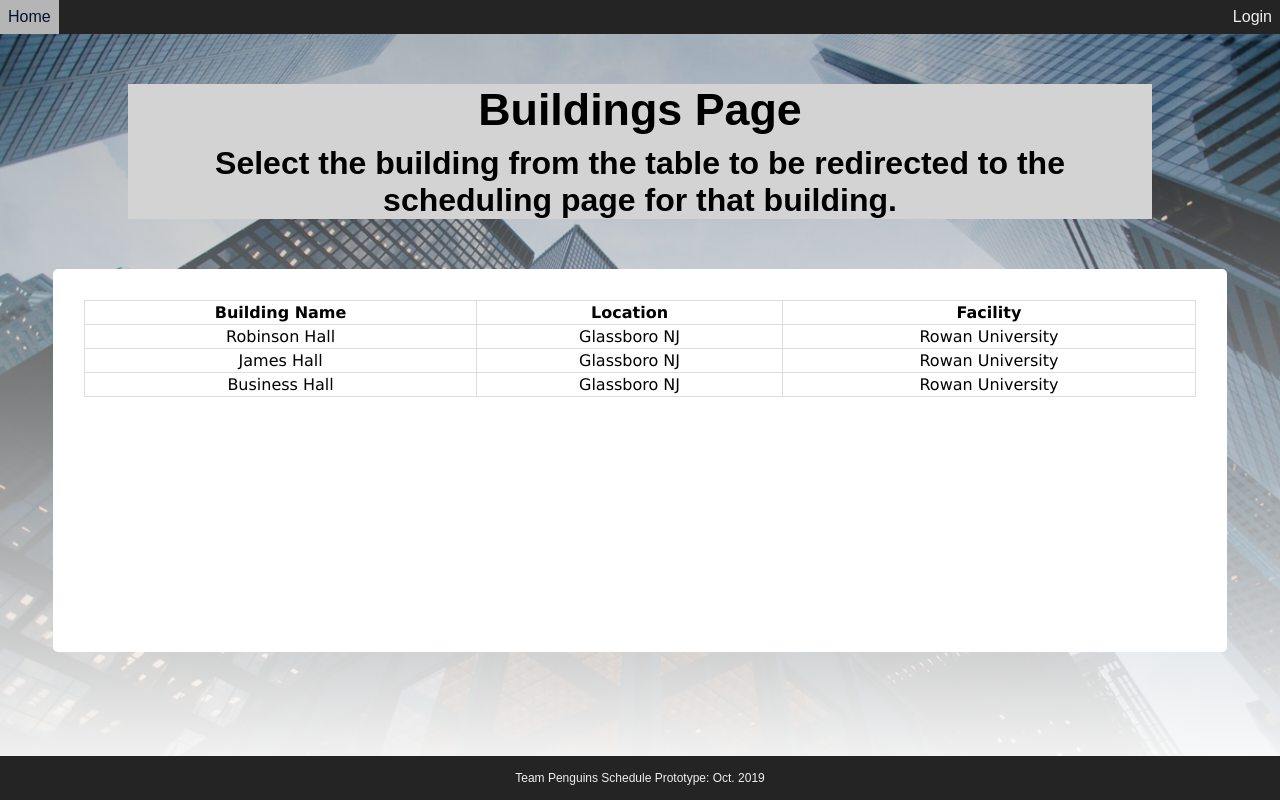
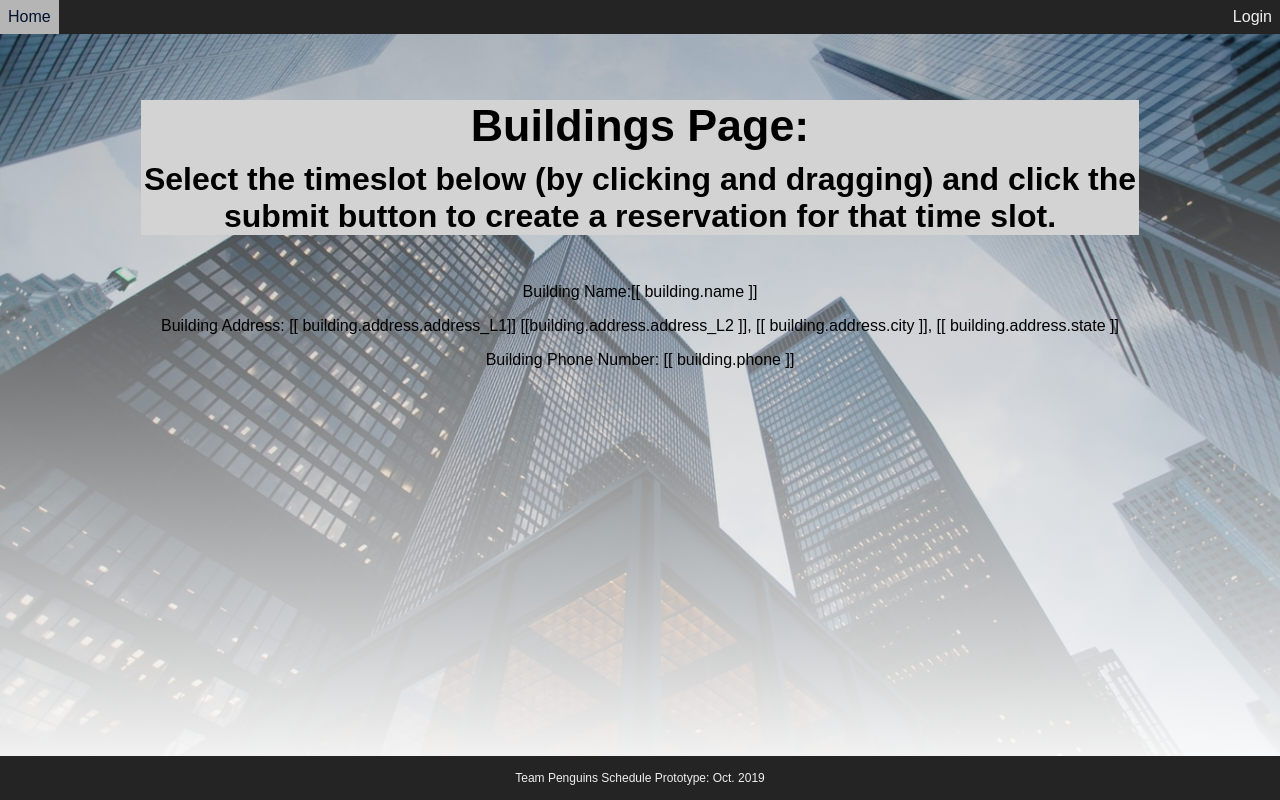
Before and after one commit to lama449/SeniorProject, a Flask app: template templates/Buildings.html in a window 1280 px wide. Run offline with Flask 2, Linux system fonts and the light colour scheme; the template is opened without the code that fills it, so the values that code supplies are empty; parts of the project's set-up code (start-up, migrations or seed data) failed here and were passed over; some libraries are stand-ins or nearby versions.

Commit message:
Updated facility and buildings html and changed app.py buildings to schedule

```diff
--- a/app.py
+++ b/app.py
@@ -71,8 +71,8 @@ def management():
 def register():
     return render_template('Registration.html')
 
-@app.route('/building', methods=['GET'])
-def building(b_id):
+@app.route('/schedule', methods=['GET'])
+def schedule(b_id):
     return render_template('Buildings.html', b_id=b_id)
 
 @app.route('/calendar', methods=['GET'])
--- a/templates/Buildings.html
+++ b/templates/Buildings.html
@@ -5,96 +5,6 @@
 <title>Penguin's Building Management</title>
 	<link rel="stylesheet" href="{{url_for('static', filename='homestyles.css')}}">
 	<link rel="icon" href="{{url_for('static', filename='calendar icon.png')}}">
-
-	<style>
-
-        th, td, p, input {
-            font: 16px Verdana;
-        }
-		table{
-			width: 100%;
-		}
-        table, th, td
-        {
-            border: solid 1px #DDD;
-            border-collapse: collapse;
-            padding: 2px 3px;
-			margin: auto;
-            text-align: center;
-        }
-        th {
-            font-weight:bold;
-        }
-		tr :hover {
-			cursor:pointer;
-		}
-	</style>
-
-	<script type="text/javascript">
-
-	document.addEventListener("DOMContentLoaded", function CreateTableFromJSON() {
-        var buildings = [
-            {
-                "Building Name": "Robinson Hall",
-                "Location": "Glassboro NJ",
-                "Facility": "Rowan University"
-            },
-            {
-				"Building Name": "James Hall",
-                "Location": "Glassboro NJ",
-                "Facility": "Rowan University"
-            },
-            {
-				"Building Name": "Business Hall",
-                "Location": "Glassboro NJ",
-                "Facility": "Rowan University"
-            }
-        ]
-
-        // Get Value for HTML Table Header
-        // ('Building Name', 'Location', 'Facility')
-        var col = [];
-        for (var i = 0; i < buildings.length; i++) {
-            for (var key in buildings[i]) {
-                if (col.indexOf(key) === -1) {
-                    col.push(key);
-                }
-            }
-        }
-
-        // Build Dynamic Table
-        var table = document.createElement("table");
-
-        // Build Table Header Row and Add Table Headers
-
-        var tr = table.insertRow(-1);                   // Table Row
-
-        for (var i = 0; i < col.length; i++) {
-            var th = document.createElement("th");      // Table Header
-            th.innerHTML = col[i];
-            tr.appendChild(th);
-        }
-
-        // Add JSON Values to Table
-        for (var i = 0; i < buildings.length; i++) {
-
-            tr = table.insertRow(-1);
-
-            for (var j = 0; j < col.length; j++) {
-                var tabCell = tr.insertCell(-1);
-                tabCell.innerHTML =buildings[i][col[j]];
-				tabCell.addEventListener("click", (function(){
-					window.location = "{{ url_for('calendar') }}"
-				}));
-            }
-        }
-
-        // Add New Created Table from JSON Data to Table
-        var divContainer = document.getElementById("buildings");
-        divContainer.innerHTML = "";
-        divContainer.appendChild(table);
-    });
-</script>
 
 </head>
 
@@ -105,20 +15,58 @@
 	<div class="content">
 
 		<!-- Center Text -->
-		<div>
-			<h1 style="background:lightgrey; text-align: center; width:80%; margin: 50px auto auto auto;">Buildings Page</h1>
-			<h4 style="background:lightgrey; text-align: center; width:80%; padding-top: 10px; margin: 0px auto auto auto;">Select the building from the table to be redirected to the scheduling page for that building.</h4>
+		<div class="primary-content container">
+
+			<h1 style="background:lightgrey; text-align: center; width:80%; margin: 50px auto auto auto;">Buildings Page: </h1>
+            <h4 style="background:lightgrey; text-align: center; width:80%; padding-top: 10px; margin: 0px auto auto auto;">Select the timeslot below (by clicking and dragging) and click the submit button to create a reservation for that time slot.</h4>
+
 		</div>
 
-		<!-- Confirmation Text -->
-		<div style="overflow-y: auto; background:white; text-align: justify; width:90%; height:50%; margin: 50px auto 10px auto; padding: 10px;  border: 1px solid transparent; border-radius: 5px;">
+		<!-- Calendar & Information -->
+		<div class="secondary-content container">
 
-			<div style="padding: 20px;" id="buildings"></div>
+            <div style="text-align: center">
 
+                <p> Building Name:[[ building.name ]] </p>
+                <p> Building Address: [[ building.address.address_L1]] [[building.address.address_L2 ]], [[ building.address.city ]], [[ building.address.state ]] </p>
+                <p> Building Phone Number: [[ building.phone ]]</p>
+
+            </div>
 		</div>
 
 	</div>
 
-	{% include 'footer.html' %}
+    {% include 'footer.html' %}
+
+
+    <script>
+
+        var vc = new Vue({
+            el: "#app",
+            data: {
+                b_id: "",
+                facility: [],
+                buildings: []
+            },
+            mounted(){
+                const requestBuildingURL = axios.get("{{ url_for('building', f_id=" + b_id + ") }}");
+                const requestRoomURL = axios.get("{{ url_for('facility', f_id=" + b_id + ") }}");
+
+                axios.all([requestBuildingURL, requestRoomURL])
+	  	            .then(axios.spread((res1, res2) => {
+                        this.buildings = res1.data;
+			            this.rooms= res2.data;
+                    }))
+                    .catch(error => console.log(error))
+            },
+            delimiters: ["[[", "]]"],
+            methods: {
+                getBuildingURL: function(building_id) {
+                    return "/facilities/5d9a7446bc65c324386edcd6/buildings/" + building_id
+                }
+            }
+        })
+
+    </script>
 </body>
 </html>
--- a/templates/Facility.html
+++ b/templates/Facility.html
@@ -72,9 +72,8 @@
             },
             delimiters: ["[[", "]]"],
             methods: {
-                getBuildingURL: function(b_id) {
-                    window.location.href="/api/buildings"
-                    return b_id
+                getBuildingURL: function() {
+                    return "/schedule"
                 }
             }
         })
```
